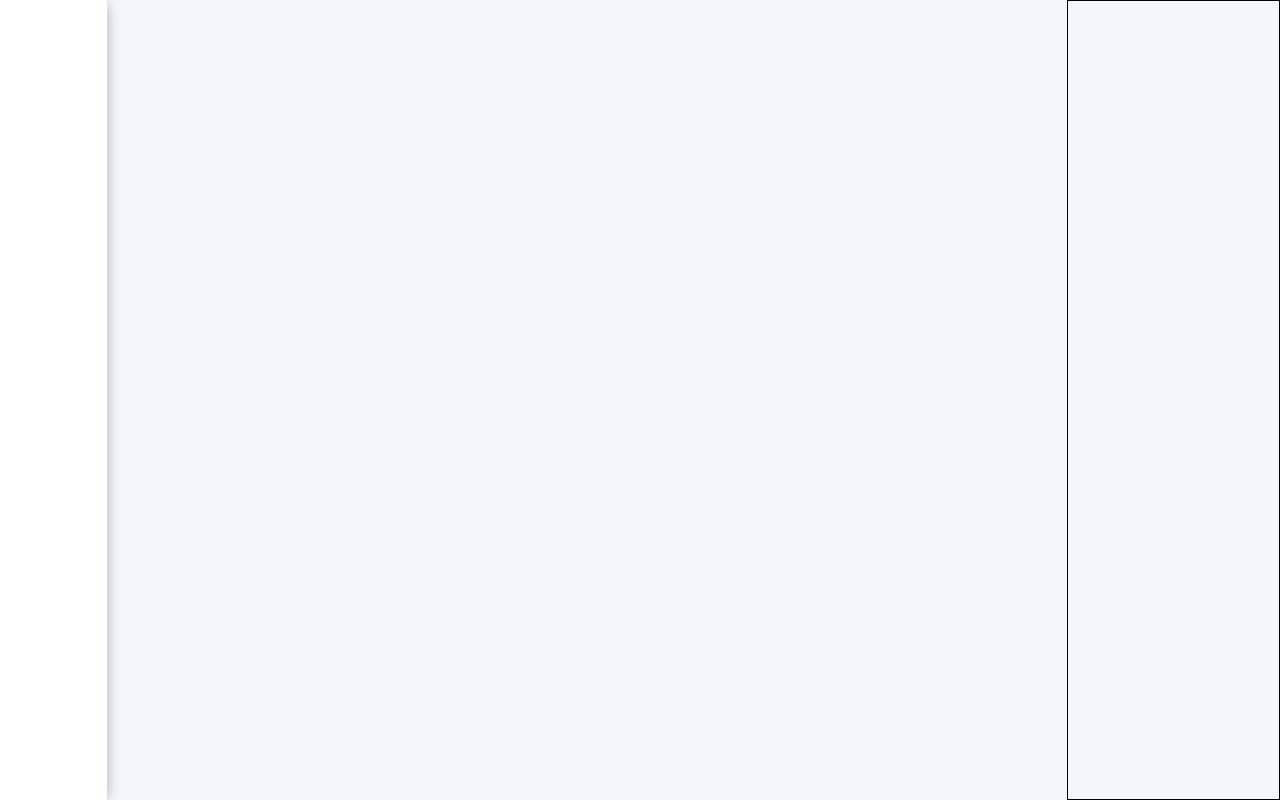
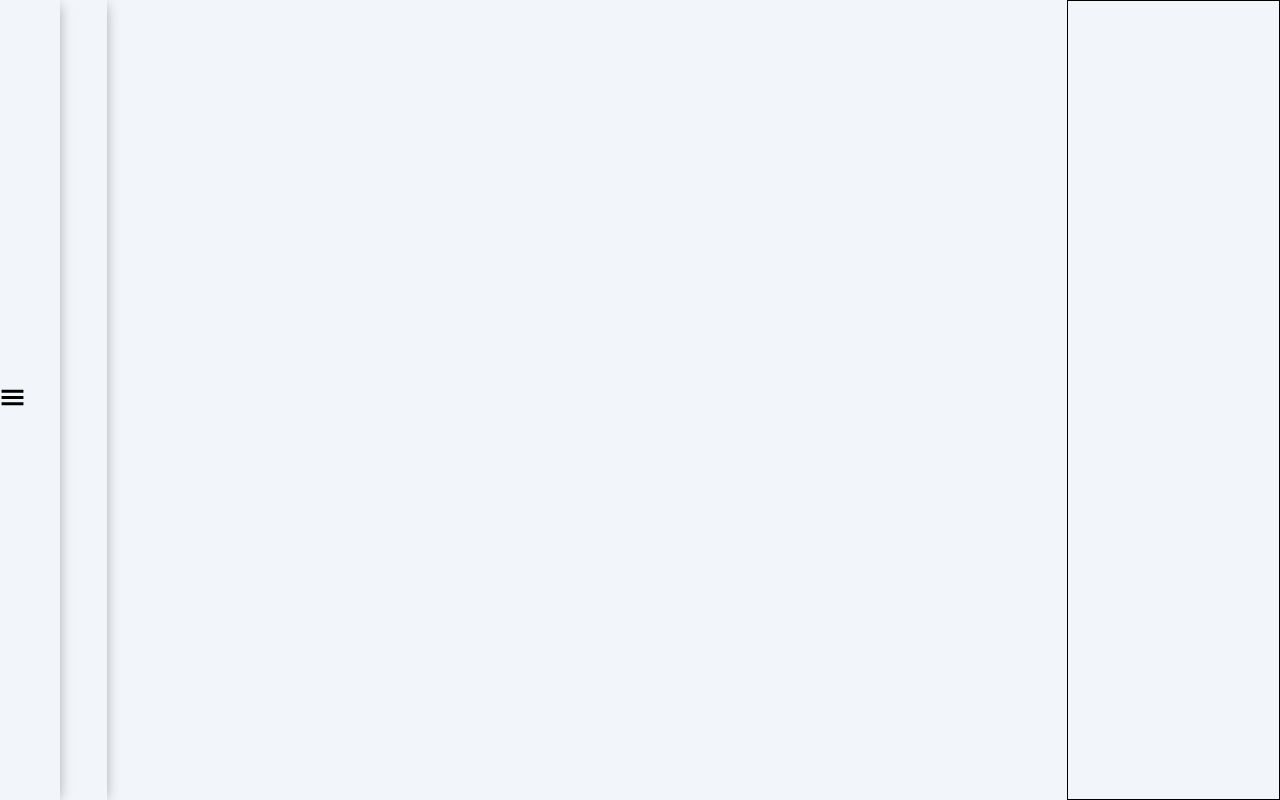
Before and after one commit to arpandaze/sikshyalaya, a React (Create React App) app in the folder frontend/: page /dashboard in a window 1280 px wide. Built offline with nearby package versions, Linux system fonts and the light colour scheme.

Commit message:
Sidebar test

```diff
--- a/frontend/src/components/SideBar.jsx
+++ b/frontend/src/components/SideBar.jsx
@@ -1,18 +1,85 @@
 import React, { useState } from "react";
 import Button from "../components/Button";
 import theme from "../utils/colors";
+import List from "@material-ui/core/List";
+import ListItem from "@material-ui/core/ListItem";
+import ListItemIcon from "@material-ui/core/ListItemIcon";
+import ListItemText from "@material-ui/core/ListItemText";
+import Divider from "@material-ui/core/Divider";
+import { GiHamburgerMenu } from "react-icons/gi";
+import { AiFillDashboard } from "react-icons/ai";
+import { FaArrowLeft } from "react-icons/fa";
 import Grid from "@material-ui/core/Grid";
-import Image from "../components/Image";
+import Box from "@material-ui/core/Box";
 
 const styleSheet = {
-  sideBar: {
-    height: "100vh",
-    backgroundColor: theme.white,
-  },
+	sidebarClose: {
+		width: "60px",
+		height: "100vh",
+		backgroundColor: theme.white,
+		display: "flex",
+		backgroundColor: "transparent",
+		transition: "500ms",
+		boxShadow: "2px 2px 13px -3px rgba(0,0,0,0.32)",
+	},
+	sidebarOpen: {
+		width: "150px",
+		height: "100vh",
+		backgroundColor: theme.white,
+		display: "flex",
+		backgroundColor: "transparent",
+		justifyContent: "right",
+		boxShadow: "2px 2px 13px -3px rgba(0,0,0,0.32)",
+		transition: "500ms",
+	},
+	iconStyle: {},
 };
 
+const sidebarItems = [
+	{
+		title: "Dashboard",
+		route: "/dashboard",
+		icon: <AiFillDashboard size={25} />,
+	},
+	{
+		title: "Dashboard",
+		route: "/dashboard",
+		icon: <AiFillDashboard size={25} />,
+	},
+	{
+		title: "Dashboard",
+		route: "/dashboard",
+		icon: <AiFillDashboard size={25} />,
+	},
+];
+
 const SideBar = () => {
-  return <div style={styleSheet.sideBar}></div>;
+	const [sidebarOpen, setSidebarOpen] = useState(false);
+	const sidebarHandler = () => {
+		!sidebarOpen ? setSidebarOpen(true) : setSidebarOpen(false);
+	};
+	return (
+		<Grid
+			container
+			direction="column"
+			justify="center"
+			alignItems="flex-start"
+			style={styleSheet.sidebarClose}
+		>
+			<Box>
+				<GiHamburgerMenu size="25" onClick={sidebarHandler} />
+				{console.log(sidebarOpen)}
+			</Box>
+		</Grid>
+
+		// {/* <List display="flex-start">
+		//       <ListItem button onClick={sidebarHandler} style={sidebarOpen?styleSheet.sidebarOpen:styleSheet.sidebarClose}>
+		//             <ListItemIcon disableRipple={true}>
+		//                   {sidebarOpen?<FaArrowLeft size="25" style={styleSheet.hamburgerIcon}/>:<GiHamburgerMenu size="25"/>}
+		//             </ListItemIcon>
+		//       </ListItem>
+		// </List> */}
+	);
 };
 
 export default SideBar;
```
